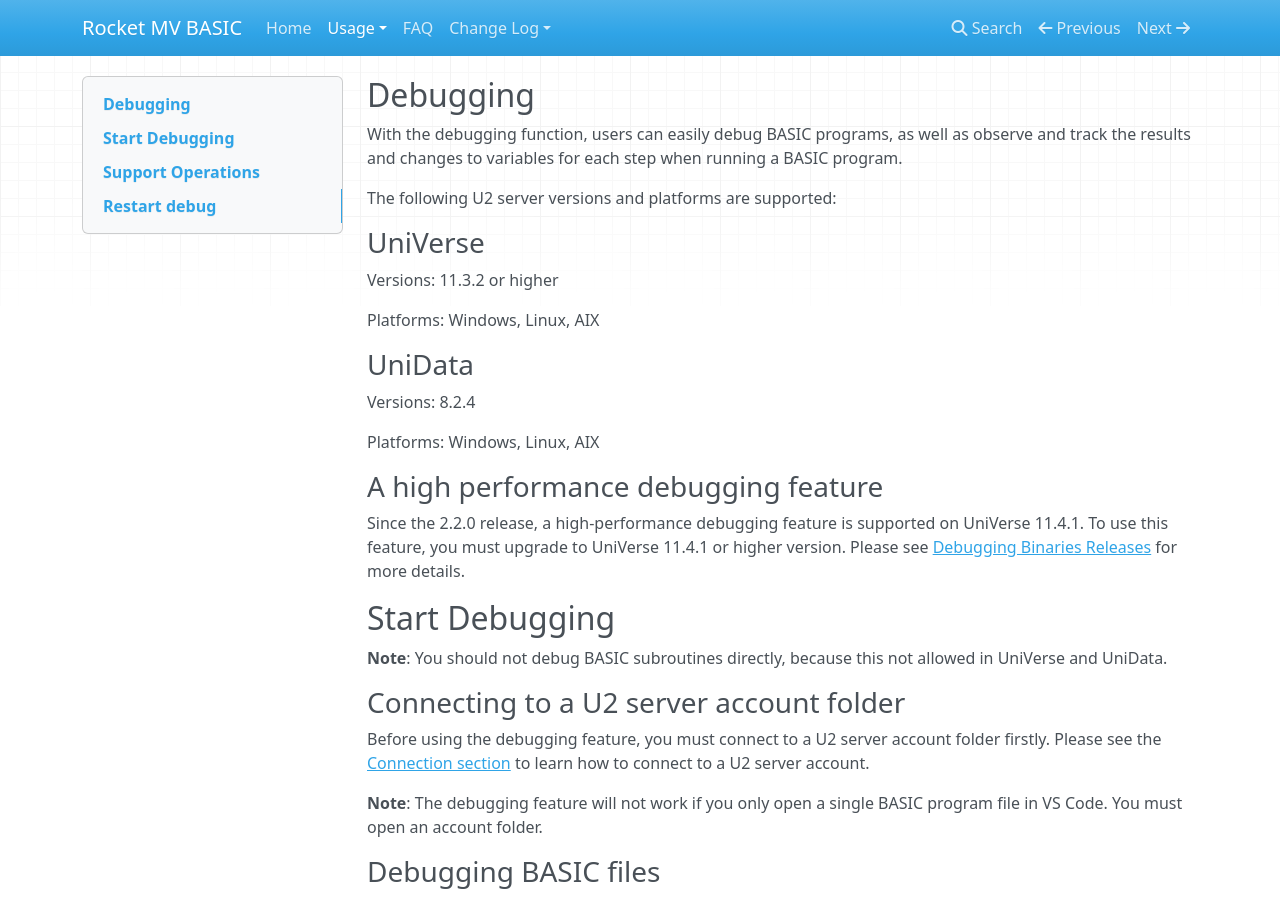
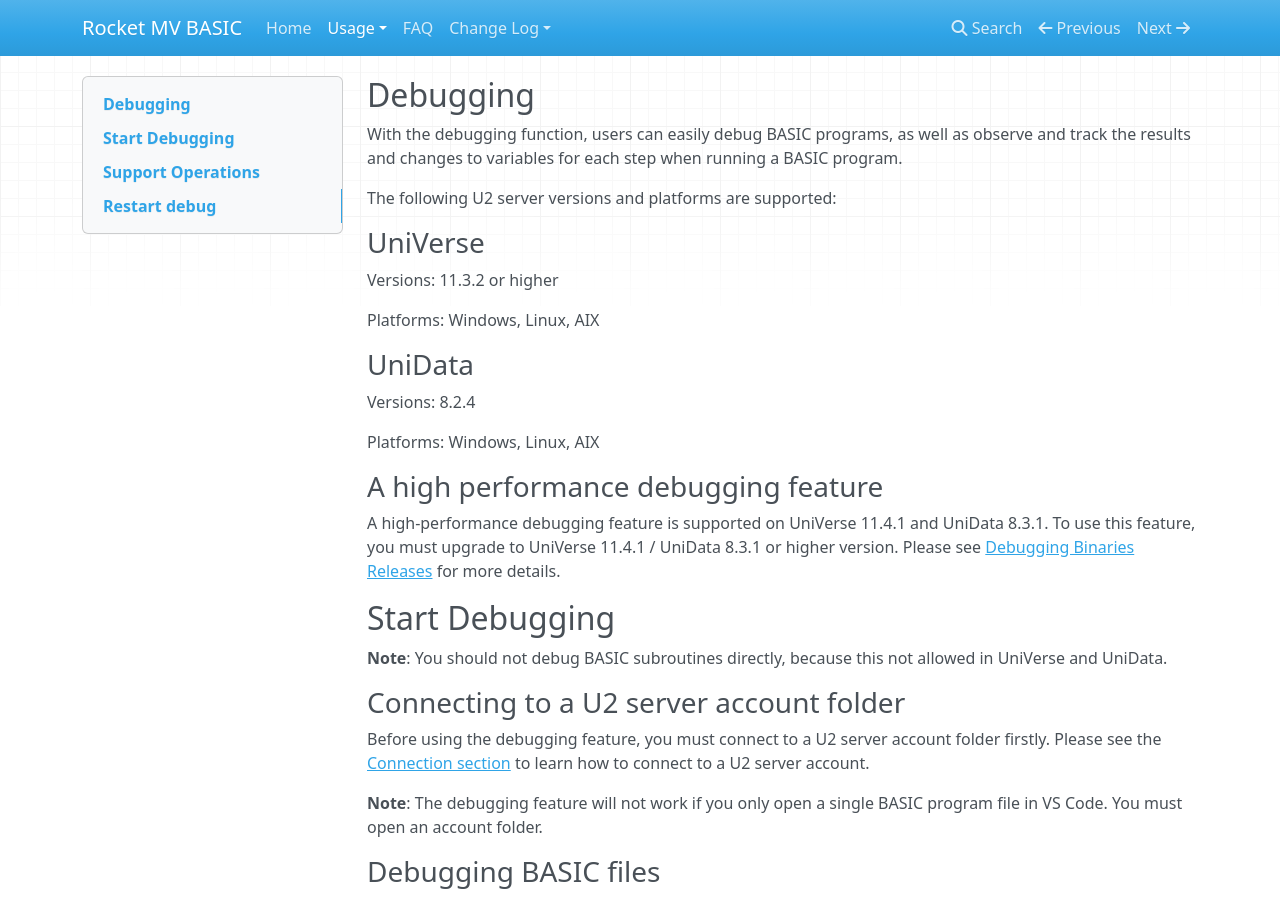
Before and after one commit to RocketSoftware/rocket-mvbasic, an MkDocs documentation site: the page built from docs/usage/Debugging.md, in a window 1280 px wide and 900 px high. Built offline with MkDocs 1.6.1, drawn with Linux system fonts in a browser that asks for light colours; nearby versions of some CDN libraries; some of the changed text lies outside the part shown.

Commit message:
:update debugging related content of UD 8.3.1 support

```diff
--- a/docs/usage/Debugging.md
+++ b/docs/usage/Debugging.md
@@ -18,7 +18,7 @@
 
 ### A high performance debugging feature
 
-Since the 2.2.0 release, a high-performance debugging feature is supported on UniVerse 11.4.1. To use this feature, you must upgrade to UniVerse 11.4.1 or higher version. Please see [Debugging Binaries Releases](./DAPRelease.md) for more details.
+A high-performance debugging feature is supported on UniVerse 11.4.1 and UniData 8.3.1. To use this feature, you must upgrade to UniVerse 11.4.1 / UniData 8.3.1 or higher version. Please see [Debugging Binaries Releases](./DAPRelease.md) for more details.
 
 ## Start Debugging
 
@@ -151,7 +151,7 @@
 
 When debugging starts, you can view all variables in the **Run and Debug** view.
 
-You can also change a variable's value by double-clicking it in the **Run and Debug** view (this only works on UniVerse 11.4.1).
+You can also change a variable's value by double-clicking it in the **Run and Debug** view (this only works on UniVerse 11.4.1 / UniData 8.3.1).
 
 ![](../img/debug_variables.png)
 
```
